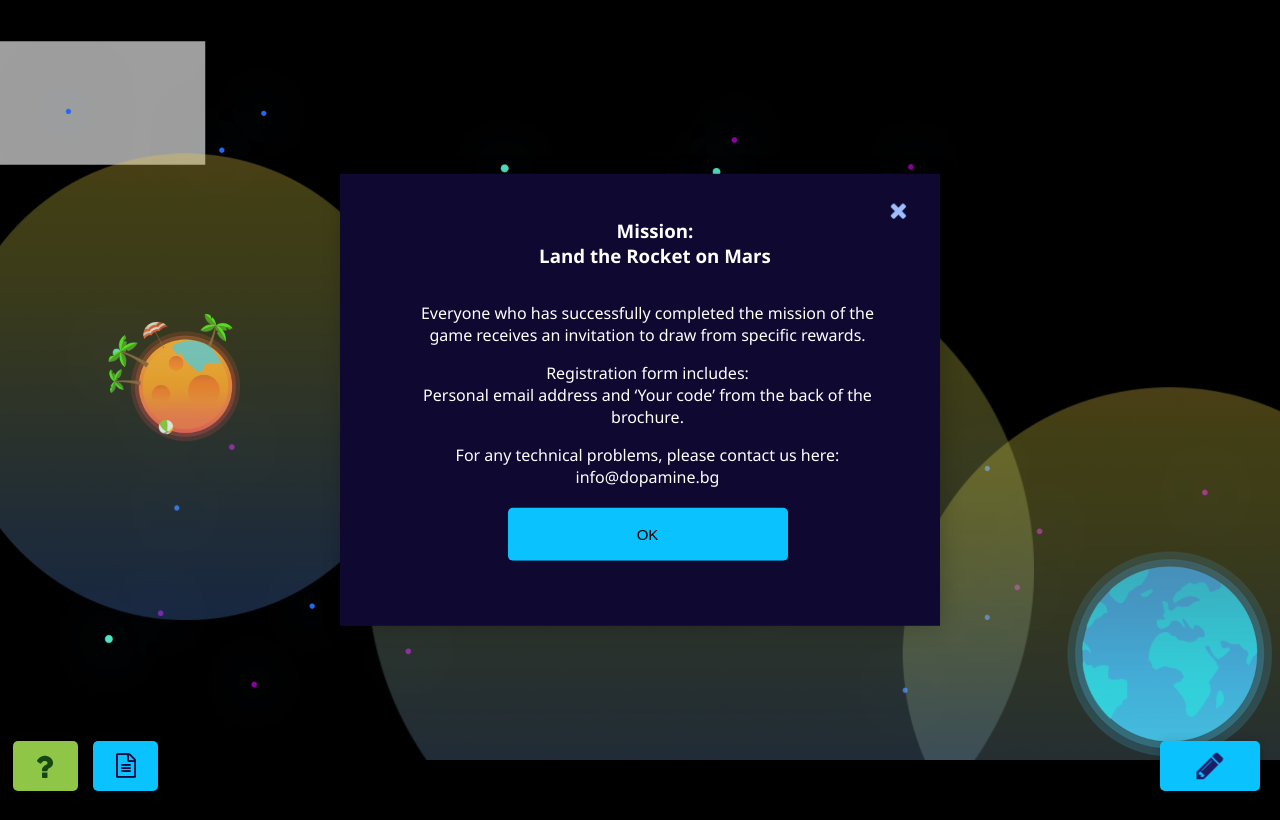
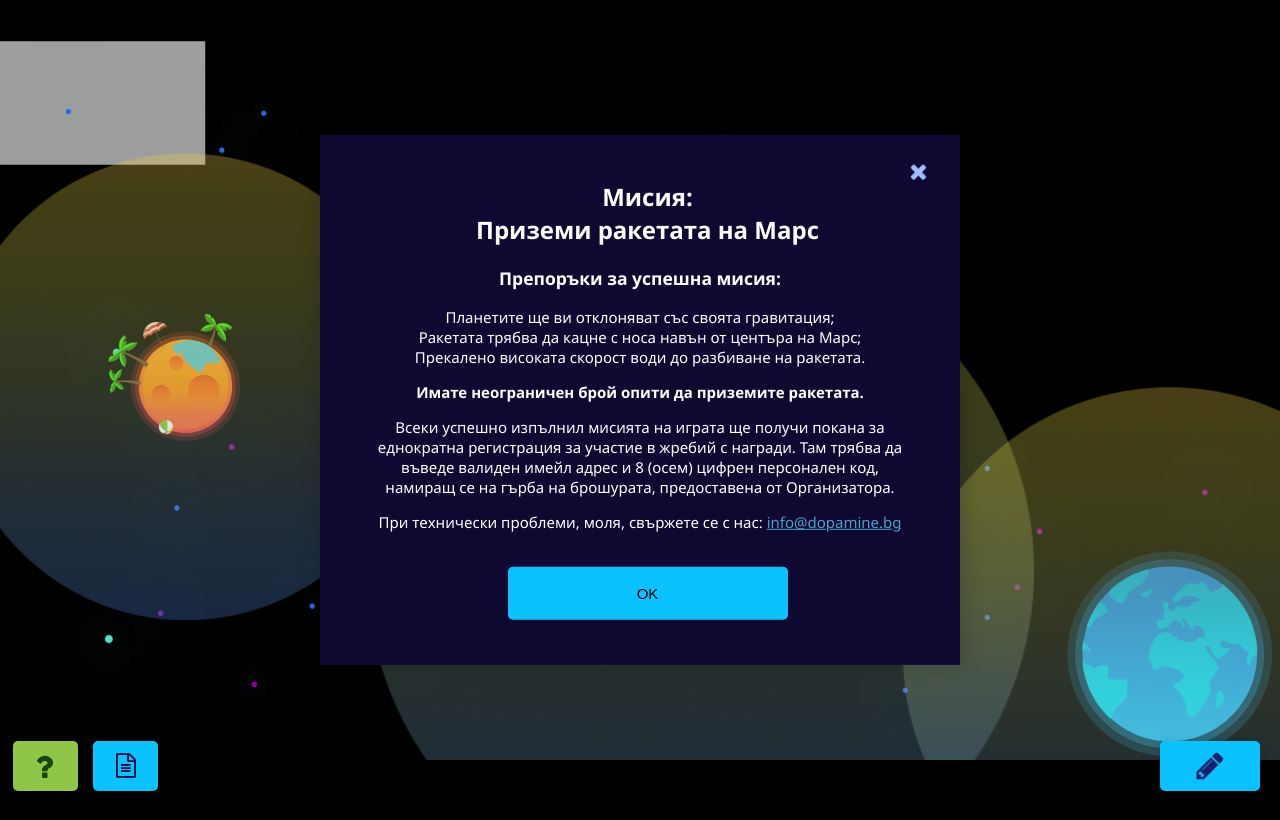
Before and after one commit to Ch1pStar/mag-ilian-challenge, a plain HTML site: page index.html in a window 1280 px wide. Shown: the top 820 px of the page. Drawn offline with Linux system fonts and the light colour scheme.

Commit message:
Add mission text

```diff
--- a/index.html
+++ b/index.html
@@ -66,24 +66,25 @@
     </div>
 
     <div id="splash-container" class="prompt-container">
-        <h3><span>Mission:</span> Land the Rocket on Mars</h3>
+        <h2><span>Мисия:</span>Приземи ракетата на Марс</h2>
         <div class="content-container">
             <div class="content">
+                <h3>Препоръки за успешна мисия:</h3>
                 <p>
-                    Everyone who has successfully completed the mission of the game receives an invitation to draw from specific rewards.
+                    <span>Планетите ще ви отклоняват със своята гравитация;</span>
+                    <span>Ракетата трябва да кацне с носа навън от центъра на Марс;</span>
+                    <span>Прекалено високата скорост води до разбиване на ракетата.</span>
                 </p>
-
+                <p class="bold">Имате неограничен брой опити да приземите ракетата.</p>
                 <p>
-                    <span>Registration form includes:</span>
-                    Personal email address and ‘Your code’ from the back of the brochure.
+                    Всеки успешно изпълнил мисията на играта ще получи покана за еднократна регистрация за
+                    участие в жребий с награди. Там трябва да въведе валиден имейл адрес и 8 (осем) цифрен
+                    персонален код, намиращ се на гърба на брошурата, предоставена от Организатора.
                 </p>
-
-                <span>For any technical problems, please contact us here:</span>
-                <span class="email">info@dopamine.bg</span>
-
-                <button type="submit">OK</button>
+                <p>При технически проблеми, моля, свържете се с нас: <a href="mailto:info@dopamine.bg">info@dopamine.bg</a></p>
             </div>
         </div>
+        <button type="submit">OK</button>
         <img class="close" src="images/close.png">
     </div>
 
--- a/styles/game.css
+++ b/styles/game.css
@@ -249,8 +249,6 @@ body {
 }
 
 .prompt-container button {
-    transform: translateX(-50%);
-    margin-left: 50%;
     background: #0ac2fe;
 }
 
@@ -261,9 +259,9 @@ body {
     background: #0f0932;
     transform: translate(-50%, -50%);
     font-family: Segoe UI;
-    padding: 25px 35px 65px 65px;
+    padding: 25px 35px 45px 50px;
     color: #fff;
-    max-width: 500px;
+    max-width: 680px;
     box-shadow: 2px 1px 20px rgba(0,0,0, 0.2);
 }
 
@@ -281,7 +279,7 @@ h3.title {
     margin-bottom: 40px;
 }
 
-#splash-container h3 span{
+#splash-container h2 span{
     display: block;
 }
 
@@ -303,9 +301,10 @@ h3.title {
 }
 
 .content-container {
-    max-height: 300px;
+    max-height: 350px;
     overflow-y: auto;
     overflow-x: hidden;
+    font-size: 15px;
 }
 .content-container .content {
     height: 100%;
@@ -319,8 +318,13 @@ h3.title {
 .content-container .content .bold {
     font-weight: 700;
 }
+
 .content-container .content span {
     display: block;
+}
+
+.content-container .content a {
+    color: #48a2c9
 }
 
 .splash-btn,
```
